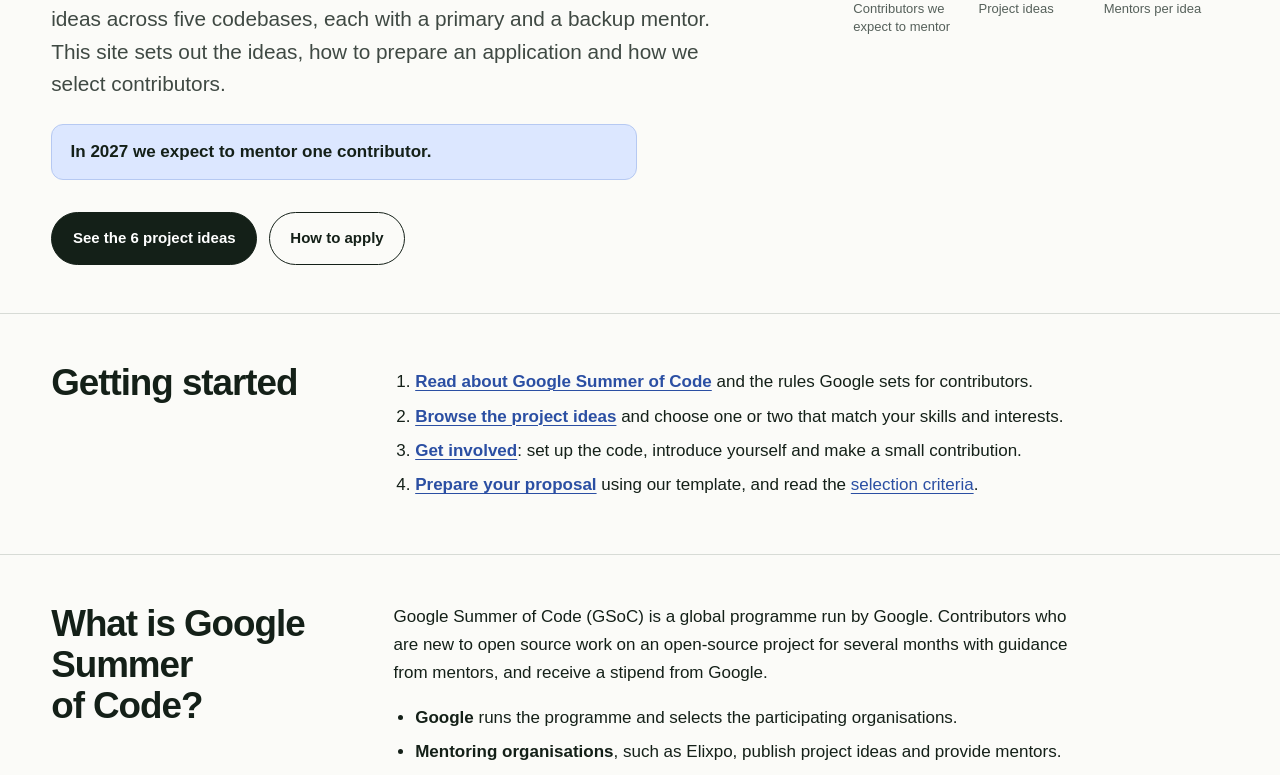
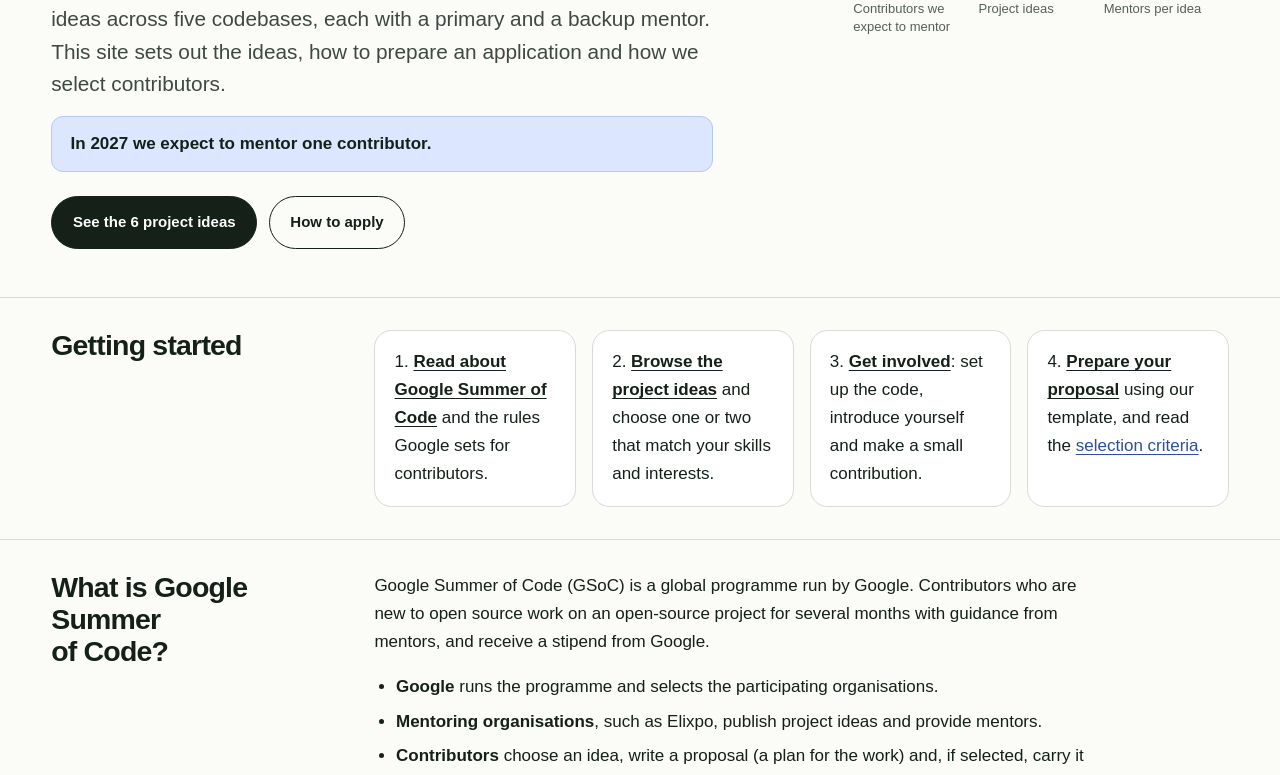
Before and after one commit to elixpo/gsoc, a Next.js app: page / in a window 1280 px wide. Shown: the part 462-1237 px from the top of the page. Built offline with nearby package versions, Linux system fonts and the light colour scheme.

Commit message:
style: single-column page hero and tighter shared layout
Stack eyebrow, title and lead in the page hero with less padding and a
smaller inner h1. Narrow the On this page column, hide it below three
sections, shrink prose headings and reduce section spacing sitewide.

```diff
--- a/src/app/globals.css
+++ b/src/app/globals.css
@@ -18,11 +18,11 @@
   --text-sm:.9375rem;
   --text-base:1.0625rem;
   --text-lead:clamp(1.125rem,1.02rem + .35vw,1.3125rem);
-  --text-h3:clamp(1.1875rem,1.12rem + .25vw,1.375rem);
-  --text-h2:clamp(1.625rem,1.3rem + 1.25vw,2.375rem);
-  --text-h1:clamp(2.25rem,1.55rem + 2.9vw,4.25rem);
+  --text-h3:clamp(1.125rem,1.06rem + .2vw,1.25rem);
+  --text-h2:clamp(1.5rem,1.3rem + .6vw,1.875rem);
+  --text-h1:clamp(2rem,1.4rem + 2vw,3.25rem);
   --text-display:clamp(2.4rem,1.4rem + 3.2vw,4.25rem);
-  --measure:72ch;
+  --measure:78ch;
 
   /* Space: one rhythm for every section */
   --gutter:clamp(16px,4vw,64px);
@@ -48,11 +48,11 @@
 .eyebrow { margin:0 0 var(--space-2); color:var(--green); font:700 var(--text-xs)/1.4 var(--font-mono); letter-spacing:.12em; text-transform:uppercase; }
 
 /* Links in running text: always underlined, so colour is never the only cue */
-.prose a, .band-head a, .idea-side a, .link-list a, .note a, .section-hint a, .site-footer a, .status-banner a, .page-section > p a,
-.breadcrumb a, .idea-facts a, .start-links a, .mentored-ideas a, .person-links a, .idea-table tbody th a, .toc a {
+.prose a, .band-head a, .plain-list a, .link-list a, .note a, .section-hint a, .site-footer a, .status-banner a, .page-section > p a,
+.breadcrumb a, .idea-facts a, .material a, .idea-details a, .project-facts a, .mentored-ideas a, .person-links a, .idea-table tbody th a, .toc a {
   color:var(--blue-deep); text-decoration:underline; text-decoration-thickness:1px; text-underline-offset:.18em;
 }
-.prose a:hover, .band-head a:hover, .idea-side a:hover, .link-list a:hover, .site-footer a:hover, .toc a:hover, .mentored-ideas a:hover { color:var(--ink); text-decoration-thickness:2px; }
+.prose a:hover, .band-head a:hover, .plain-list a:hover, .link-list a:hover, .site-footer a:hover, .toc a:hover, .mentored-ideas a:hover { color:var(--ink); text-decoration-thickness:2px; }
 
 /* Skip link and status banner */
 .skip-link { position:absolute; z-index:100; left:1rem; top:-100px; padding:.8rem 1.1rem; border-radius:999px; background:var(--ink); color:var(--white); font-weight:700; }
@@ -76,12 +76,14 @@
 .main-nav .nav-contact a:hover { background:var(--white); color:var(--ink); }
 .main-nav .nav-contact a[aria-current] { background:var(--white); color:var(--ink); }
 
-/* Page hero: title column and lead column side by side on wide screens */
-.page-hero { display:grid; grid-template-columns:minmax(0,1.3fr) minmax(0,1fr); gap:var(--space-3) clamp(2rem,5vw,6rem); align-items:end; padding:var(--space-6) var(--gutter) var(--space-5); border-bottom:1px solid var(--line); }
-.page-hero h1 { max-width:18ch; margin:0; }
+/* Page hero: one column, title then lead at a readable measure */
+.page-hero { padding:var(--space-4) var(--gutter) var(--space-3); border-bottom:1px solid var(--line); }
+.page-hero .eyebrow { margin-bottom:.6rem; }
+.page-hero h1 { max-width:32ch; margin:0; }
+.page-hero .lead { max-width:70ch; margin-top:var(--space-2); }
 .lead { max-width:62ch; margin:0; color:var(--muted); font-size:var(--text-lead); line-height:1.55; }
-.capacity { max-width:62ch; margin:var(--space-3) 0 0; padding:.9rem 1.15rem; border:1px solid var(--blue-line); border-radius:.75rem; background:var(--blue-wash); font-size:var(--text-base); line-height:1.5; }
-.actions { display:flex; flex-wrap:wrap; gap:.7rem; margin-top:var(--space-4); }
+.capacity { max-width:70ch; margin:var(--space-2) 0 0; padding:.9rem 1.15rem; border:1px solid var(--blue-line); border-radius:.75rem; background:var(--blue-wash); font-size:var(--text-base); line-height:1.5; }
+.actions { display:flex; flex-wrap:wrap; gap:.7rem; margin-top:var(--space-3); }
 .actions a { min-height:48px; display:inline-flex; align-items:center; justify-content:center; padding:.8rem 1.3rem; border:1px solid var(--ink); border-radius:999px; font-size:var(--text-sm); font-weight:700; }
 .actions a:first-child { background:var(--ink); color:var(--white); }
 .actions a:hover { background:var(--paper-deep); color:var(--ink); }
@@ -102,31 +104,31 @@
 .key-facts dd { margin:0; font-size:clamp(1.5rem,1.2rem + 1vw,2.125rem); font-weight:700; line-height:1; letter-spacing:-.03em; }
 
 /* Home sections: heading column + content column, full width */
-.split { display:grid; grid-template-columns:minmax(12rem,1fr) minmax(0,3fr); gap:var(--space-2) clamp(2rem,5vw,6rem); padding:var(--space-5) var(--gutter); border-bottom:1px solid var(--line); }
+.split { display:grid; grid-template-columns:minmax(12rem,1fr) minmax(0,3fr); gap:var(--space-2) clamp(1.5rem,3vw,3rem); padding:var(--space-4) var(--gutter); border-bottom:1px solid var(--line); }
 .split > h2 { margin:0; max-width:14ch; }
-.split-start-here .prose > ol { display:grid; grid-template-columns:repeat(auto-fit,minmax(min(100%,180px),1fr)); gap:var(--space-2); max-width:none; margin:0; padding:0; list-style:decimal inside; }
-.split-start-here .prose > ol > li { margin:0; padding:1.1rem 1.2rem; border:1px solid var(--line); border-radius:var(--radius); background:var(--white); }
-.split-start-here li strong a { color:var(--ink); }
+.split-getting-started .prose > ol { display:grid; grid-template-columns:repeat(auto-fit,minmax(min(100%,180px),1fr)); gap:var(--space-2); max-width:none; margin:0; padding:0; list-style:decimal inside; }
+.split-getting-started .prose > ol > li { margin:0; padding:1.1rem 1.2rem; border:1px solid var(--line); border-radius:var(--radius); background:var(--white); }
+.split-getting-started li strong a { color:var(--ink); }
 
 /* Bands */
-.band { padding:var(--space-6) var(--gutter); background:var(--band); }
-.band-head { display:grid; grid-template-columns:minmax(0,1fr) minmax(0,1fr); gap:var(--space-2) clamp(2rem,5vw,6rem); align-items:end; margin-bottom:var(--space-4); }
+.band { padding:var(--space-5) var(--gutter); background:var(--band); }
+.band-head { display:grid; grid-template-columns:minmax(0,1fr) minmax(0,1fr); gap:var(--space-2) clamp(2rem,5vw,6rem); align-items:end; margin-bottom:var(--space-3); }
 .band-head .eyebrow { grid-column:1 / -1; margin:0; }
 .band-head h2 { margin:0; font-size:var(--text-h1); line-height:1.03; letter-spacing:-.04em; }
 .band-head p:not(.eyebrow) { max-width:62ch; margin:0; color:var(--muted); }
 
 /* Generic sections */
-.content { padding:var(--space-5) var(--gutter) 0; }
+.content { padding:var(--space-4) var(--gutter) 0; }
 .content > h2 { margin:0 0 var(--space-3); }
-.content-split .prose { display:grid; grid-template-columns:minmax(12rem,1fr) minmax(0,3fr); column-gap:clamp(2rem,5vw,6rem); max-width:none; }
+.content-split .prose { display:grid; grid-template-columns:13.5rem minmax(0,1fr); column-gap:clamp(1.5rem,3vw,3rem); max-width:none; }
 .content-split .prose > * { grid-column:2; }
 .content-split .prose > h2 { grid-column:1; margin:0 0 var(--space-2); font-size:var(--text-h3); }
-.content-split .prose > h2 ~ h2 { margin-top:var(--space-4); }
+.content-split .prose > h2 ~ h2 { margin-top:var(--space-3); }
 .content-split .prose > h2 + * { margin-top:0; }
-.content-split .prose > h2 ~ h2 + * { margin-top:var(--space-4); }
+.content-split .prose > h2 ~ h2 + * { margin-top:var(--space-3); }
 
 /* Page body with an "On this page" list */
-.page-layout { display:grid; grid-template-columns:minmax(12rem,16rem) minmax(0,1fr); gap:var(--space-4) clamp(2rem,5vw,6rem); align-items:start; padding:var(--space-5) var(--gutter) 0; }
+.page-layout { display:grid; grid-template-columns:13.5rem minmax(0,1fr); gap:var(--space-3) clamp(1.5rem,3vw,3rem); align-items:start; padding:var(--space-4) var(--gutter) 0; }
 .page-layout-single { grid-template-columns:minmax(0,1fr); }
 .toc { position:sticky; top:5.5rem; padding-left:1rem; border-left:1px solid var(--line); }
 .toc h2 { margin:0 0 .6rem; color:var(--muted); font:700 var(--text-xs)/1.4 var(--font-mono); letter-spacing:.12em; text-transform:uppercase; }
@@ -134,9 +136,9 @@
 .toc li { margin:0; }
 .toc a { display:inline-block; padding:.35rem 0; font-size:var(--text-sm); line-height:1.4; text-decoration-color:var(--blue-line); }
 .page-main { min-width:0; }
-.page-section { padding-top:var(--space-5); }
+.page-section { padding-top:2.25rem; }
 .page-section:first-child { padding-top:0; }
-.page-section > h2 { margin:0 0 var(--space-2); }
+.page-section > h2 { margin:0 0 .75rem; }
 .page-section > p { max-width:var(--measure); }
 
 /* Prose rendered from Markdown: a readable measure for text, full width for tables */
@@ -144,9 +146,10 @@
 .prose > .table-scroll { max-width:none; margin:var(--space-3) 0; }
 .prose > :last-child { margin-bottom:0; }
 .prose p { margin:0 0 1em; }
-.prose h2 { margin:var(--space-5) 0 var(--space-2); }
+.prose h2 { margin:2.25rem 0 .75rem; }
 .prose h2:first-child { margin-top:0; }
-.prose h3 { margin:var(--space-4) 0 .5rem; }
+.prose h3 { margin:1.75rem 0 .5rem; font-size:1.25rem; }
+.prose h3:first-child { margin-top:0; }
 .prose ul, .prose ol { margin:0 0 1em; padding-left:1.35rem; }
 .prose li { margin:.4rem 0; }
 .prose code { padding:.1rem .35rem; border-radius:.3rem; background:var(--paper-deep); font-family:var(--font-mono); font-size:.88em; overflow-wrap:anywhere; }
@@ -187,9 +190,9 @@
 .idea-page { padding:var(--space-3) var(--gutter) 0; }
 .breadcrumb ol { display:flex; flex-wrap:wrap; gap:.4rem; margin:0; padding:0; list-style:none; color:var(--muted); font-size:var(--text-sm); }
 .crumb-sep { margin-right:.4rem; color:var(--muted); }
-.idea-hero { display:grid; grid-template-columns:minmax(0,1fr) minmax(280px,380px); gap:var(--space-4) clamp(2rem,5vw,6rem); align-items:end; padding:var(--space-5) 0; border-bottom:1px solid var(--line); }
-.idea-hero h1 { max-width:22ch; margin:0; }
-.in-short { max-width:var(--measure); margin:var(--space-3) 0 var(--space-2); padding:.9rem 1.15rem; border:1px solid var(--blue-line); border-radius:.75rem; background:var(--blue-wash); font-size:var(--text-lead); line-height:1.5; }
+.idea-hero { display:grid; grid-template-columns:minmax(0,1fr) minmax(280px,360px); gap:var(--space-3) clamp(1.5rem,3vw,3rem); align-items:start; padding:var(--space-4) 0 var(--space-3); border-bottom:1px solid var(--line); }
+.idea-hero h1 { max-width:28ch; margin:0; }
+.in-short { max-width:var(--measure); margin:var(--space-2) 0 var(--space-2); padding:.9rem 1.15rem; border:1px solid var(--blue-line); border-radius:.75rem; background:var(--blue-wash); font-size:var(--text-lead); line-height:1.5; }
 .idea-hero .lead { font-size:var(--text-base); }
 .idea-facts { padding:1.1rem 1.4rem; border:1px solid var(--line); border-radius:var(--radius); background:var(--white); }
 .idea-facts dl { margin:0; }
@@ -197,11 +200,11 @@
 .idea-facts dl div:last-child { border-bottom:0; }
 .idea-facts dt { color:var(--muted); font-size:var(--text-sm); }
 .idea-facts dd { margin:0; font-weight:700; overflow-wrap:anywhere; }
-.idea-body { display:grid; grid-template-columns:minmax(0,1fr) minmax(280px,380px); gap:var(--space-5) clamp(2rem,5vw,6rem); padding-top:var(--space-5); }
-.idea-section { padding:0 0 var(--space-4); }
-.idea-section > h2, .start-box > h2 { margin:0 0 var(--space-2); }
-.idea-side > section { padding:1.3rem 1.4rem; margin-bottom:var(--space-2); border:1px solid var(--line); border-radius:var(--radius); background:var(--white); }
-.idea-side h2 { margin:0 0 .8rem; font-size:var(--text-h3); }
+.idea-body { display:grid; grid-template-columns:13.5rem minmax(0,1fr); gap:var(--space-3) clamp(1.5rem,3vw,3rem); align-items:start; padding-top:var(--space-4); }
+.idea-main { min-width:0; }
+.idea-section { padding:0 0 2.25rem; }
+.idea-section:last-child { padding-bottom:0; }
+.idea-section > h2 { margin:0 0 .75rem; }
 .tags { display:flex; flex-wrap:wrap; gap:.4rem; margin:0; padding:0; list-style:none; }
 .tags li { padding:.3rem .7rem; border:1px solid var(--line); border-radius:999px; background:var(--paper); font-size:var(--text-sm); }
 .mentor-list { margin:0; padding:0; list-style:none; }
@@ -213,10 +216,18 @@
 .note { margin:.8rem 0 0; color:var(--muted); font-size:var(--text-sm); }
 .section-hint { max-width:var(--measure); margin:-.4rem 0 var(--space-2); color:var(--muted); font-family:var(--font-serif); font-style:italic; }
 .prose + .section-hint { margin:var(--space-2) 0 0; }
-.start-box { margin:0 0 var(--space-4); padding:var(--space-3); border:2px solid var(--blue); border-radius:var(--radius); background:#f5f8ff; }
-.start-links { display:grid; grid-template-columns:repeat(auto-fit,minmax(min(100%,230px),1fr)); gap:var(--space-2) var(--space-4); margin-top:var(--space-3); padding-top:var(--space-3); border-top:1px solid var(--line); }
-.start-links h3 { margin:0 0 .5rem; font-size:var(--text-base); }
-.idea-pager ul { display:grid; grid-template-columns:1fr auto 1fr; gap:1rem; align-items:center; margin:var(--space-4) 0 0; padding:var(--space-3) 0; border-top:1px solid var(--line); border-bottom:1px solid var(--line); list-style:none; }
+.material { display:grid; grid-template-columns:repeat(auto-fit,minmax(min(100%,300px),1fr)); gap:var(--space-2) var(--space-3); max-width:110ch; padding:var(--space-3); border:1px solid var(--line); border-radius:var(--radius); background:var(--white); }
+.material h3 { margin:0 0 .5rem; font-size:var(--text-base); }
+.material .note { margin-top:.6rem; }
+.idea-details, .project-facts { max-width:110ch; margin:0; border-top:1px solid var(--line); }
+.idea-details > div, .project-facts > div { display:grid; grid-template-columns:minmax(8rem,12rem) minmax(0,1fr); gap:.25rem var(--space-3); padding:.7rem 0; border-bottom:1px solid var(--line); }
+.idea-details dt, .project-facts dt { color:var(--muted); font-size:var(--text-sm); font-weight:700; }
+.idea-details dd, .project-facts dd { margin:0; min-width:0; }
+.project-facts { margin-top:var(--space-2); }
+.plain-list { margin:0; padding:0; list-style:none; }
+.plain-list li { margin:0 0 .25rem; }
+.project + .project { margin-top:.5rem; border-top:1px solid var(--line); }
+.idea-pager ul { display:grid; grid-template-columns:1fr auto 1fr; gap:1rem; align-items:center; margin:var(--space-3) 0 0; padding:var(--space-3) 0; border-top:1px solid var(--line); border-bottom:1px solid var(--line); list-style:none; }
 .idea-pager .pager-previous { grid-column:1; }
 .idea-pager .pager-all { grid-column:2; text-align:center; }
 .idea-pager .pager-next { grid-column:3; text-align:right; }
@@ -235,10 +246,10 @@
 .person-links { display:flex; flex-wrap:wrap; gap:.4rem 1.2rem; margin:var(--space-2) 0 0; font-size:var(--text-sm); }
 
 /* FAQ: question column + answer column */
-.faq > section { display:grid; grid-template-columns:minmax(12rem,1fr) minmax(0,2fr); gap:var(--space-1) clamp(2rem,5vw,6rem); padding:var(--space-3) 0; border-bottom:1px solid var(--line); }
+.faq > section { display:grid; grid-template-columns:minmax(14rem,22rem) minmax(0,1fr); gap:var(--space-1) clamp(1.5rem,3vw,3rem); padding:var(--space-3) 0; border-bottom:1px solid var(--line); }
 .faq > section:first-child { padding-top:0; }
 .faq > section h2 { margin:0; font-size:var(--text-h3); }
-.big-link { font-size:clamp(1.4rem,3vw,2rem); font-weight:700; }
+.big-link { margin:0; font-size:clamp(1.4rem,3vw,2rem); font-weight:700; }
 
 /* About: dated history */
 .history { margin:var(--space-3) 0 0; padding:0; list-style:none; border-top:1px solid var(--line); }
@@ -248,8 +259,8 @@
 .history .prose > p:first-child { margin-bottom:.6rem; color:var(--muted); font:var(--text-xs)/1.4 var(--font-mono); letter-spacing:.04em; }
 
 /* "What next?" block */
-.what-next { margin:var(--space-6) var(--gutter) 0; padding:var(--space-3); border:1px solid var(--line); border-radius:var(--radius); background:var(--white); }
-.idea-page .what-next { margin:var(--space-4) 0 0; }
+.what-next { margin:var(--space-5) var(--gutter) 0; padding:var(--space-3); border:1px solid var(--line); border-radius:var(--radius); background:var(--white); }
+.idea-page .what-next { margin:var(--space-3) 0 0; }
 .what-next h2 { margin:0 0 var(--space-2); font-size:var(--text-h3); }
 .what-next ul { display:grid; grid-template-columns:repeat(auto-fit,minmax(min(100%,240px),1fr)); gap:var(--space-2) var(--space-4); margin:0; padding:0; list-style:none; }
 .what-next li { display:flex; flex-direction:column; gap:.15rem; }
@@ -257,7 +268,7 @@
 .what-next span { color:var(--muted); font-size:var(--text-sm); }
 
 /* Footer */
-.site-footer { display:grid; grid-template-columns:minmax(0,1.1fr) minmax(0,1.6fr) minmax(0,.9fr); gap:var(--space-4) clamp(2rem,4vw,4rem); margin-top:var(--space-6); padding:var(--space-5) var(--gutter) var(--space-4); border-top:1px solid var(--line); background:var(--white); font-size:var(--text-sm); }
+.site-footer { display:grid; grid-template-columns:minmax(0,1.1fr) minmax(0,1.6fr) minmax(0,.9fr); gap:var(--space-4) clamp(2rem,4vw,4rem); margin-top:var(--space-5); padding:var(--space-4) var(--gutter) var(--space-3); border-top:1px solid var(--line); background:var(--white); font-size:var(--text-sm); }
 .footer-brand { display:flex; align-items:flex-start; gap:1rem; }
 .footer-brand img { border-radius:.6rem; }
 .footer-brand strong { font-size:var(--text-base); }
@@ -271,14 +282,14 @@
 .footer-legal .trademark { color:var(--ink); }
 
 @media (max-width:1100px) {
-  .page-layout { grid-template-columns:minmax(0,1fr); }
+  .page-layout, .idea-body { grid-template-columns:minmax(0,1fr); }
   .toc { position:static; padding:var(--space-2) var(--space-3); border:1px solid var(--line); border-radius:var(--radius); background:var(--white); }
   .toc ol { display:flex; flex-wrap:wrap; gap:0 1.2rem; }
   .site-footer { grid-template-columns:1fr 1fr; }
   .site-footer .footer-sitemap { grid-column:1 / -1; grid-row:2; }
 }
 @media (max-width:960px) {
-  .page-hero, .home-hero, .split, .band-head, .idea-hero, .idea-body, .faq > section, .content-split .prose { grid-template-columns:minmax(0,1fr); }
+  .home-hero, .split, .band-head, .idea-hero, .faq > section, .content-split .prose { grid-template-columns:minmax(0,1fr); }
   .content-split .prose > *, .content-split .prose > h2 { grid-column:1; }
   .split > h2 { max-width:none; }
   .home-hero-side { max-width:560px; }
@@ -298,7 +309,8 @@
   .idea-pager ul { grid-template-columns:1fr; }
   .idea-pager .pager-previous, .idea-pager .pager-all, .idea-pager .pager-next { grid-column:1; text-align:left; }
   .idea-pager .pager-all { order:3; }
-  .start-box { padding:1.2rem; }
+  .material { padding:1.2rem; }
+  .idea-details > div, .project-facts > div { grid-template-columns:1fr; }
   .history > li { grid-template-columns:1fr; }
   .site-footer { grid-template-columns:1fr; }
   .site-footer nav ul { grid-template-columns:repeat(2,minmax(0,1fr)); }
```
